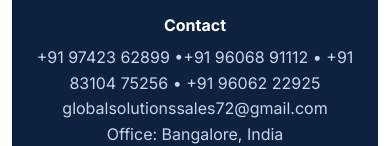
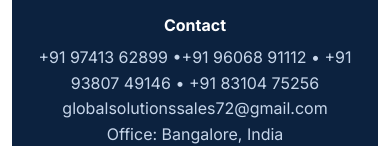
Before and after one commit to globalsolutionssales72-gif/globalsolutions, a plain HTML site: page index.html in a window 390 px wide. Shown: the part 10246-10392 px from the top of the page. Drawn offline with Linux system fonts and the light colour scheme.

Commit message:
Updates in mobile number

```diff
--- a/index.html
+++ b/index.html
@@ -250,7 +250,7 @@
 			<div class="footer-links">
 				<h4>Contact</h4>
 				<ul>
-					<li><a href="tel:+919742362899">+91 97423 62899</a> •<a href="tel:+919606891112">+91 96068 91112</a> • <a href="tel:+918310475256">+91 83104 75256</a> • <a href="tel:+919606222925">+91 96062 22925</a></li>
+					<li><a href="tel:+919741362899">+91 97413 62899</a> •<a href="tel:+919606891112">+91 96068 91112</a> • <a href="tel:+919380749146">+91 93807 49146</a> • <a href="tel:+918310475256">+91 83104 75256</a></li>
 					<li><a href="mailto:globalsolutionssales72@gmail.com">globalsolutionssales72@gmail.com</a></li>
 					<li>Office: Bangalore, India</li>
 				</ul>
```
